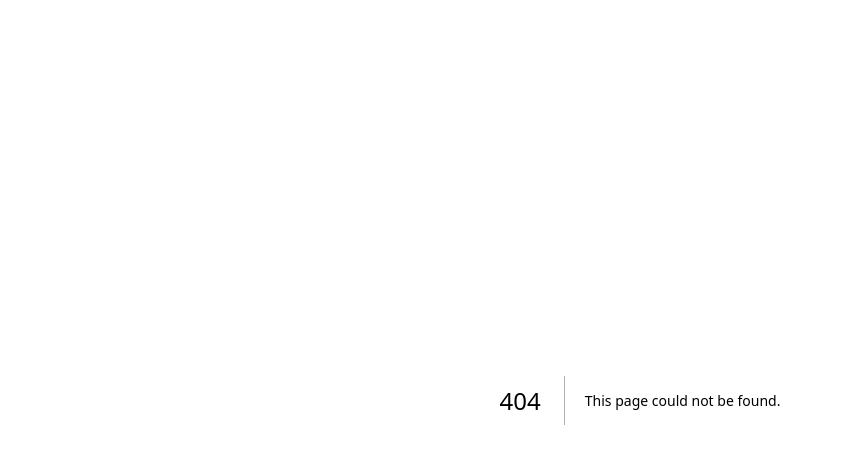
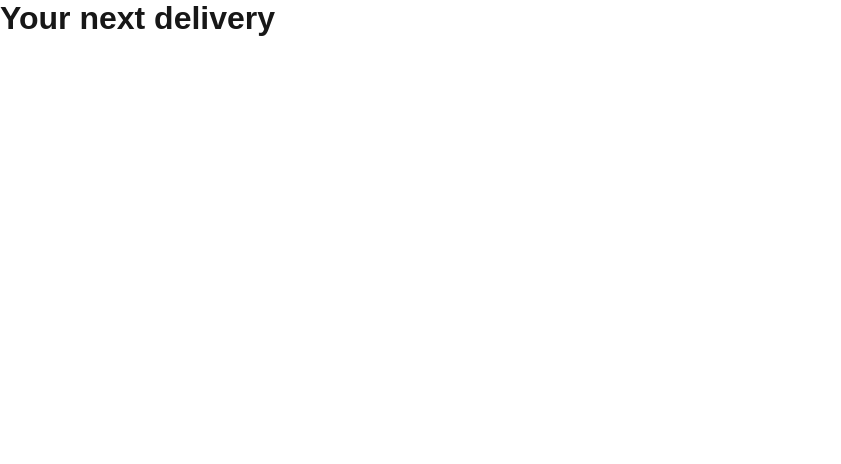
Before and after one commit to tsankhalpara/customer-app, a Next.js app: page /welcome/1 in a window 1280 px wide. Before the commit this address had no page. Shown: the top 464 px of the page, without its empty margins (0-841 px from the left). Built offline with nearby package versions, Linux system fonts and the light colour scheme.

Commit message:
create /welcome/id page

```diff
--- /dev/null
+++ b/src/app/welcome/[id]/page.tsx
@@ -0,0 +1,6 @@
+
+export default function Welcome() {
+  return (
+    <h1>Your next delivery</h1>
+   );
+}
```
